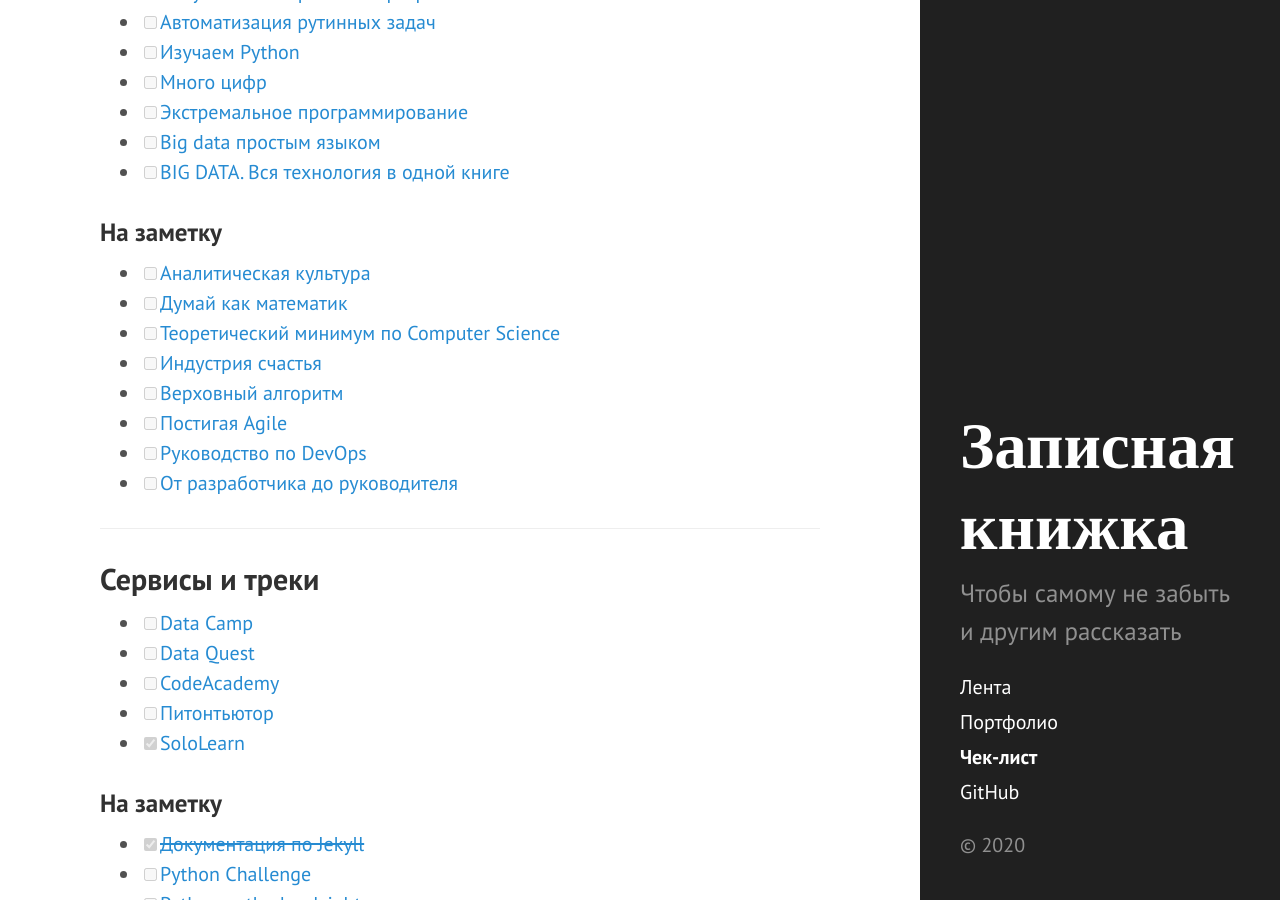
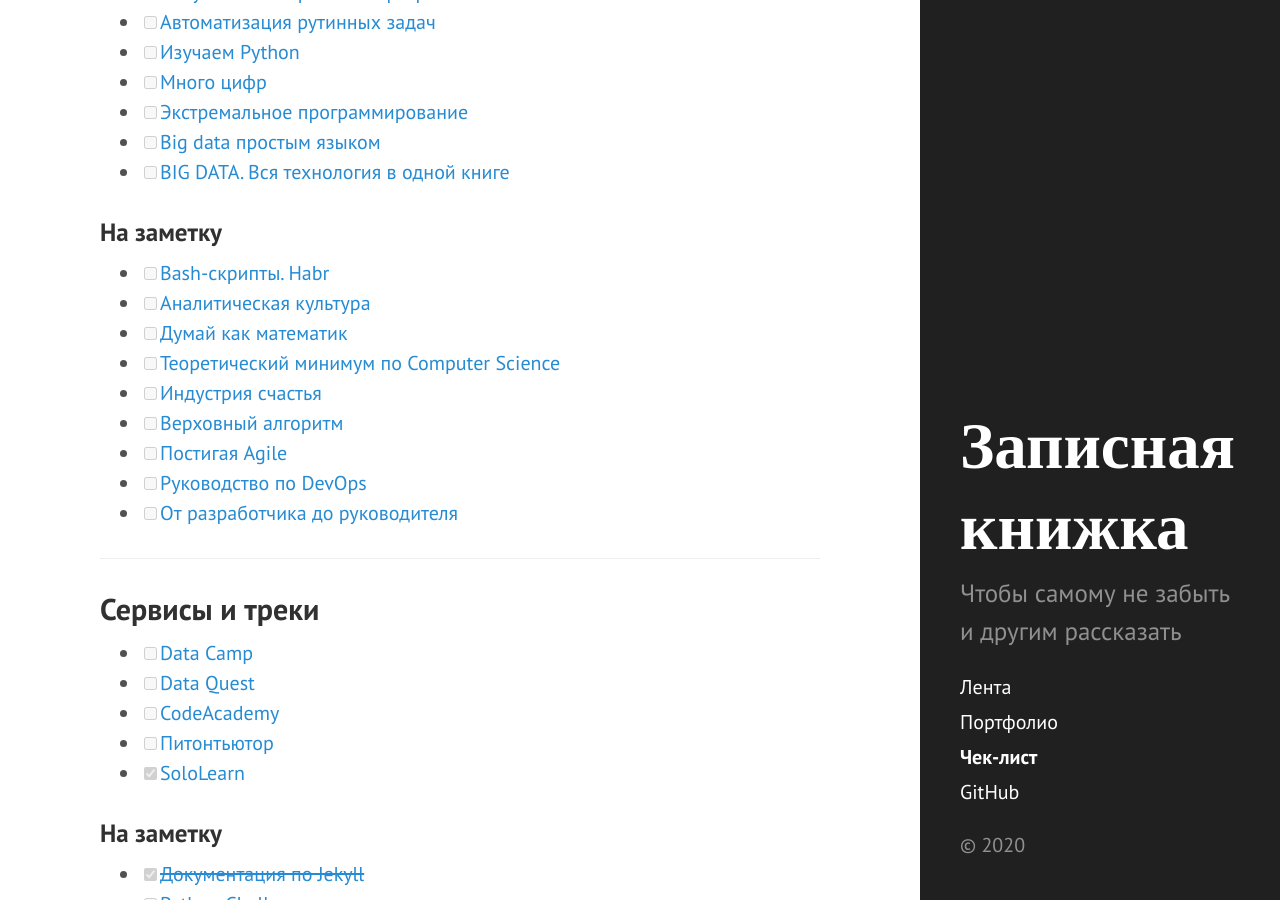
Before and after one commit to Erniess/about_me, a Jekyll site: the page built from checklist.md, in a window 1280 px wide and 900 px high, scrolled down 1899 px. Built offline with Jekyll 4.4.1, drawn with Linux system fonts in a browser that asks for light colours.

Commit message:
Update checklist.md

```diff
--- a/checklist.md
+++ b/checklist.md
@@ -63,6 +63,7 @@ title: Чек-лист
 - [ ] [BIG DATA. Вся технология в одной книге](https://www.litres.ru/andreas-vaygend/big-data-vsya-tehnologiya-v-odnoy-knige/)
 
 ### На заметку
+- [ ] [Bash-скрипты. Habr](https://habr.com/ru/company/ruvds/blog/325522/)
 - [ ] [Аналитическая культура](https://www.litres.ru/karl-anderson-11438349/analiticheskaya-kultura-ot-sbora-dannyh-do-biznes-rezultatov/)
 - [ ] [Думай как математик](https://www.litres.ru/barbara-oakli/dumay-kak-matematik-kak-reshat-lubye-zadachi-bystree-i-effektivnee/)
 - [ ] [Теоретический минимум по Computer Science](https://www.litres.ru/vladston-ferreyra-fi/teoreticheskiy-minimum-po-computer-science-v-34946144/)
```
